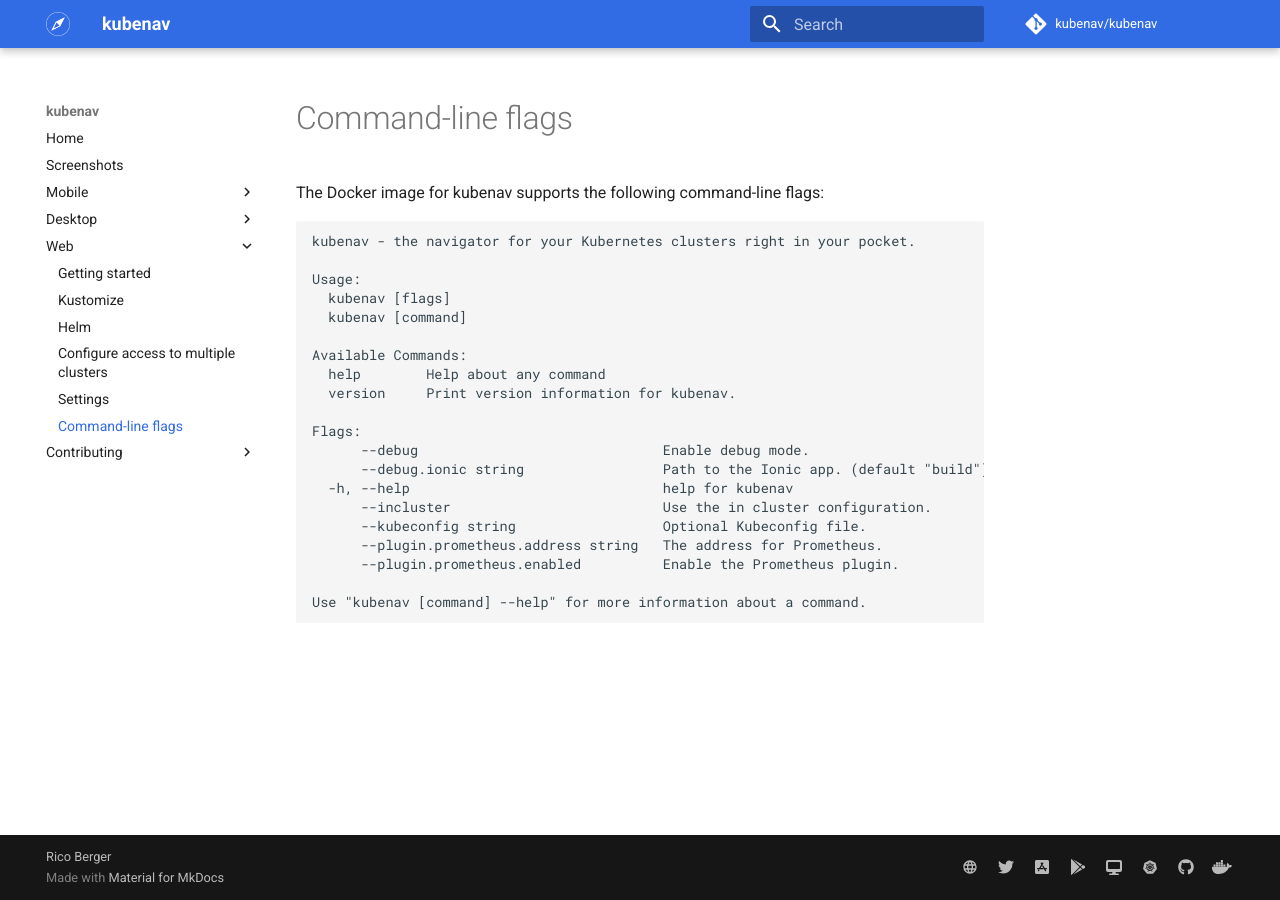
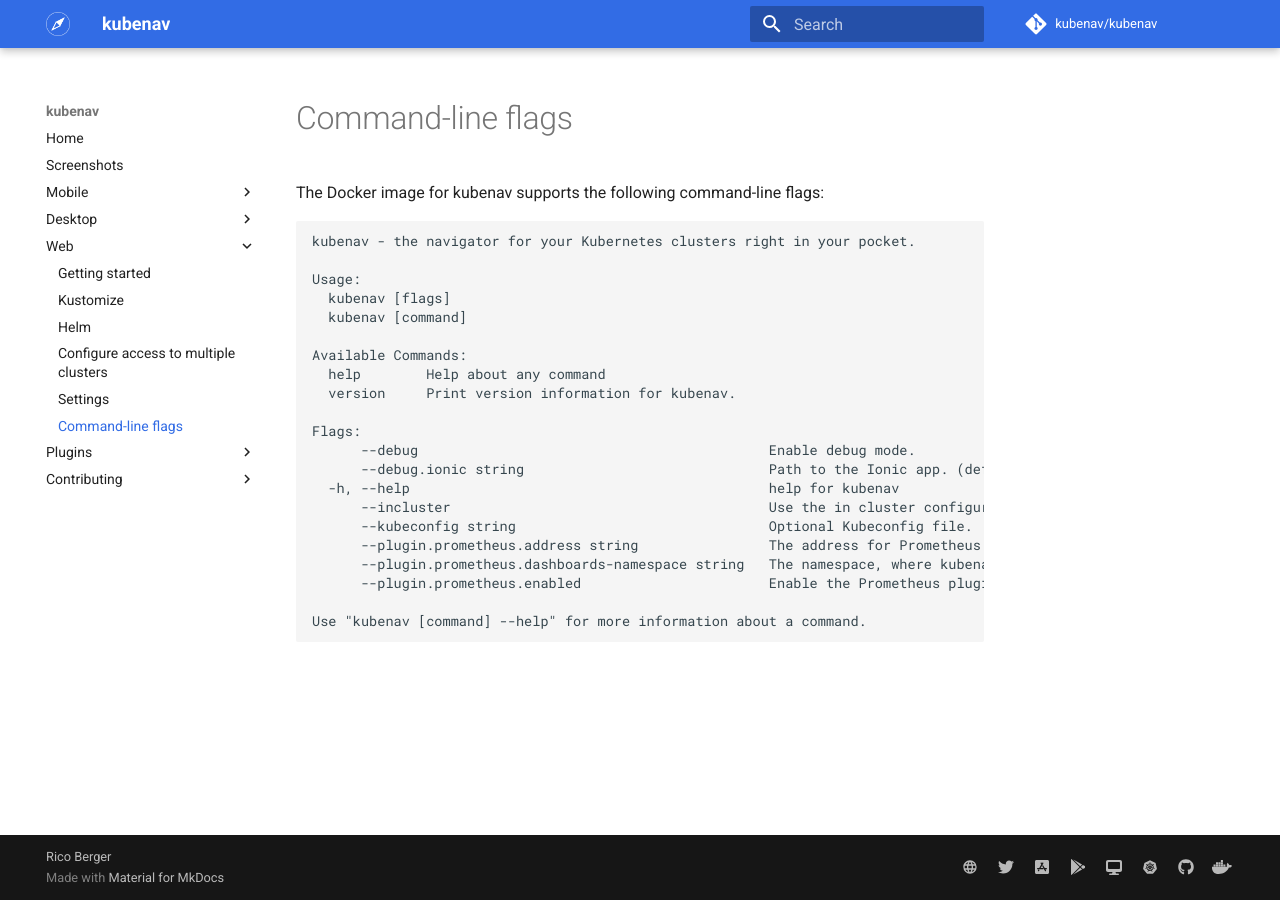
Before and after one commit to kubenav/docs, an MkDocs documentation site: the page built from docs/web/command-line-flags.md, in a window 1280 px wide. Built offline with MkDocs 1.6.1 and Material for MkDocs 9.7.7, drawn with Linux system fonts in a browser that asks for light colours; comment, search, counter and statistics services are not loaded.

Commit message:
Add documentation for plugins

````diff
--- a/docs/web/command-line-flags.md
+++ b/docs/web/command-line-flags.md
@@ -14,13 +14,14 @@ Available Commands:
   version     Print version information for kubenav.
 
 Flags:
-      --debug                              Enable debug mode.
-      --debug.ionic string                 Path to the Ionic app. (default "build")
-  -h, --help                               help for kubenav
-      --incluster                          Use the in cluster configuration.
-      --kubeconfig string                  Optional Kubeconfig file.
-      --plugin.prometheus.address string   The address for Prometheus.
-      --plugin.prometheus.enabled          Enable the Prometheus plugin.
+      --debug                                           Enable debug mode.
+      --debug.ionic string                              Path to the Ionic app. (default "build")
+  -h, --help                                            help for kubenav
+      --incluster                                       Use the in cluster configuration.
+      --kubeconfig string                               Optional Kubeconfig file.
+      --plugin.prometheus.address string                The address for Prometheus.
+      --plugin.prometheus.dashboards-namespace string   The namespace, where kubenav should look for dashboards. (default "kubenav")
+      --plugin.prometheus.enabled                       Enable the Prometheus plugin.
 
 Use "kubenav [command] --help" for more information about a command.
 ```
--- a/mkdocs.yml
+++ b/mkdocs.yml
@@ -42,6 +42,9 @@ nav:
       - Configure access to multiple clusters: web/multi-cluster-access.md
       - Settings: web/settings.md
       - Command-line flags: web/command-line-flags.md
+  - Plugins:
+      - Helm: plugins/helm.md
+      - Prometheus: plugins/prometheus.md
   - Contributing:
       - Getting started: contributing/getting-started.md
       - Development: contributing/development.md
````
Also changed, not shown: docs/desktop/settings.md (+1 -0 lines), docs/mobile/settings.md (+1 -0 lines), docs/plugins/helm.md (added, +9 -0 lines), docs/plugins/prometheus.md (added, +19 -0 lines), docs/images/plugins/helm.png (added), docs/images/plugins/prometheus-default-metrics-overview.png (added), docs/images/plugins/prometheus-default-metrics-pod.png (added).
